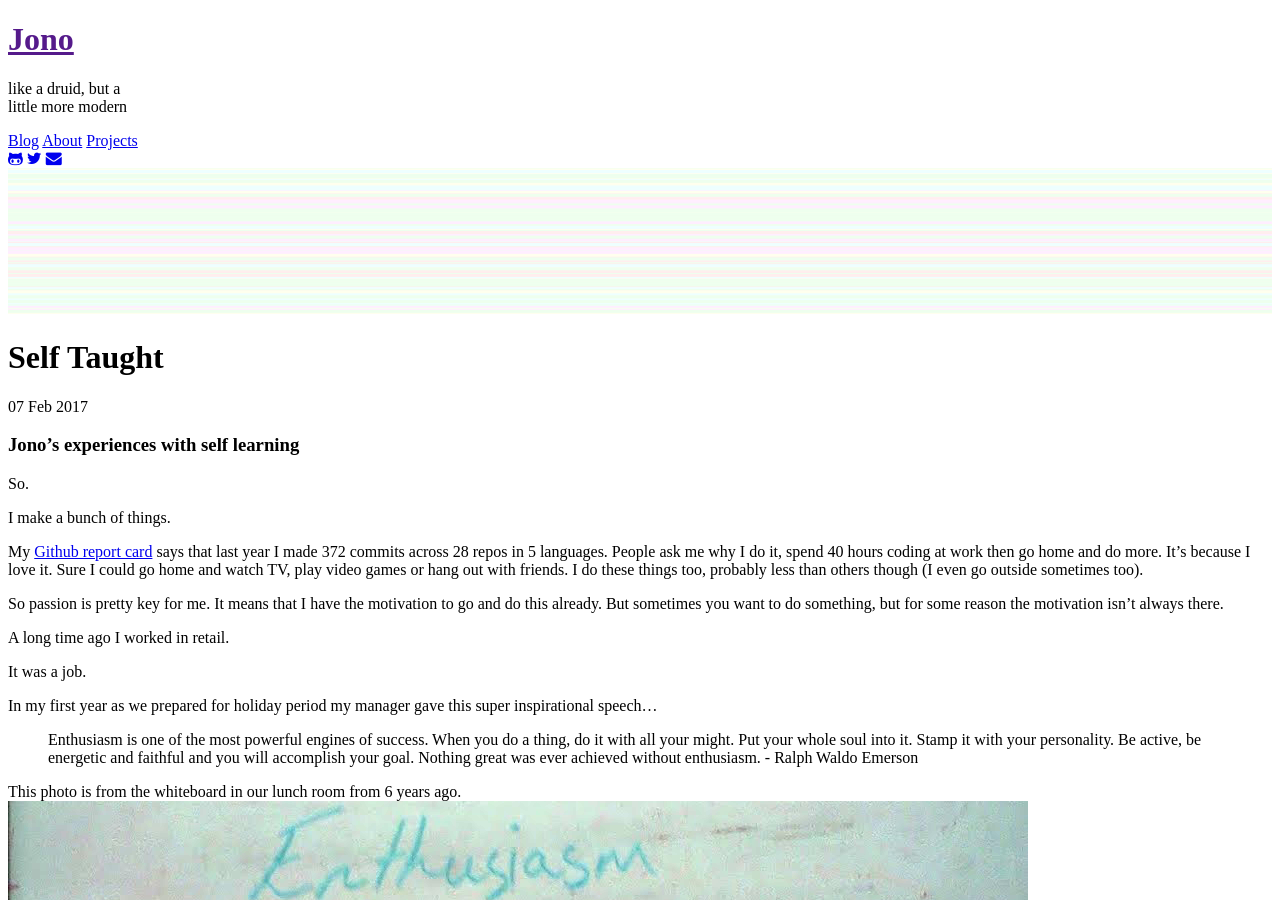
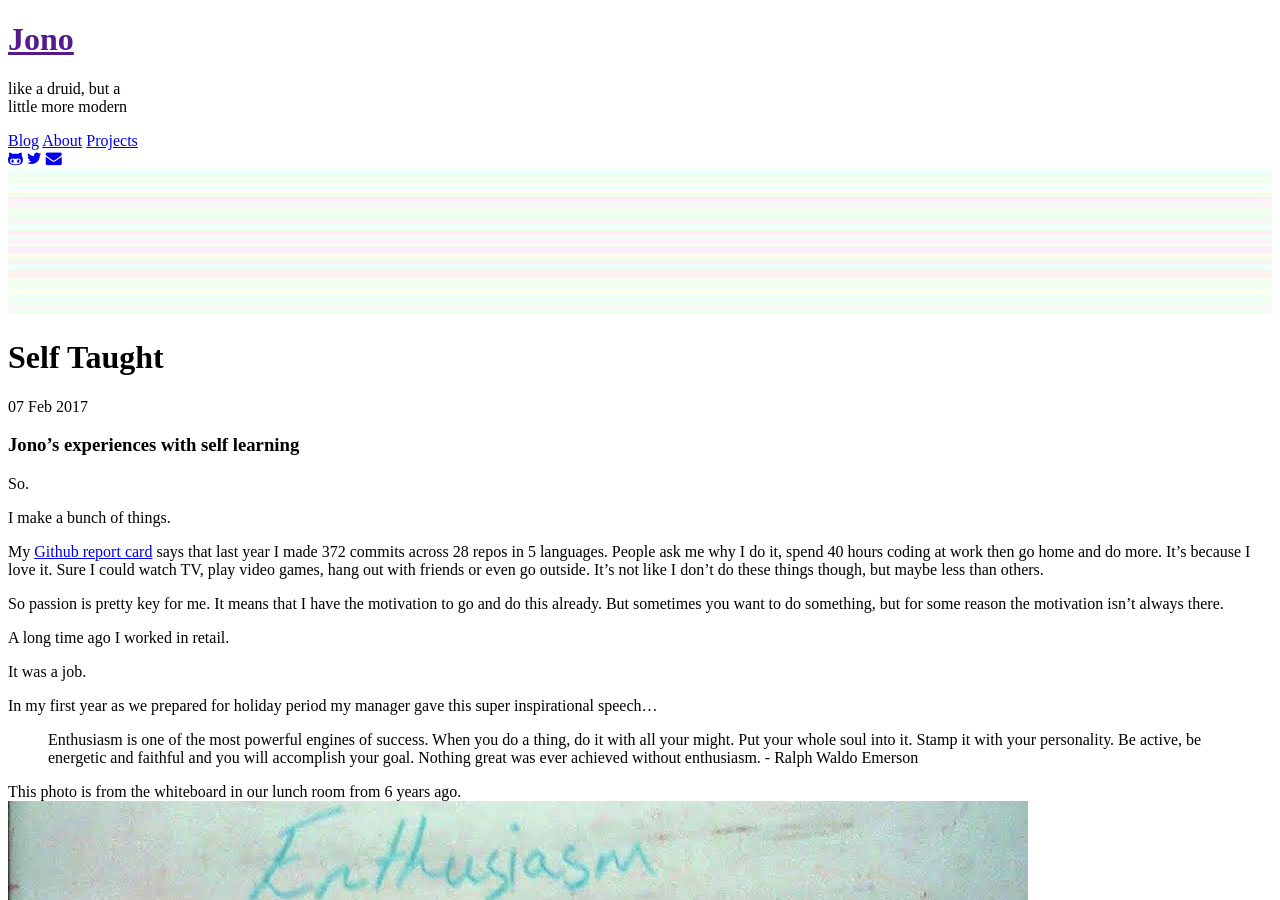
Before and after one commit to foopod/blog-2.0, a Jekyll site: the page built from _posts/2017-02-07-self-taught.md, in a window 1280 px wide and 900 px high. Built offline with Jekyll 4.4.1, drawn with Linux system fonts in a browser that asks for light colours; nearby versions of some CDN libraries; some web fonts are replaced; comment, search, counter and statistics services are not loaded.

Commit message:
Update 2017-02-07-self-taught.md

```diff
--- a/_posts/2017-02-07-self-taught.md
+++ b/_posts/2017-02-07-self-taught.md
@@ -13,7 +13,7 @@ So.
 
 I make a bunch of things.
 
-My [Github report card](https://githubreportcard.reflect.io/) says that last year I made 372 commits across 28 repos in 5 languages. People ask me why I do it, spend 40 hours coding at work then go home and do more. It's because I love it. Sure I could go home and watch TV, play video games or hang out with friends. I do these things too, probably less than others though (I even go outside sometimes too).
+My [Github report card](https://githubreportcard.reflect.io/) says that last year I made 372 commits across 28 repos in 5 languages. People ask me why I do it, spend 40 hours coding at work then go home and do more. It's because I love it. Sure I could watch TV, play video games, hang out with friends or even go outside. It's not like I don't do these things though, but maybe less than others.
 
 So passion is pretty key for me. It means that I have the motivation to go and do this already. But sometimes you want to do something, but for some reason the motivation isn't always there.
 
```
